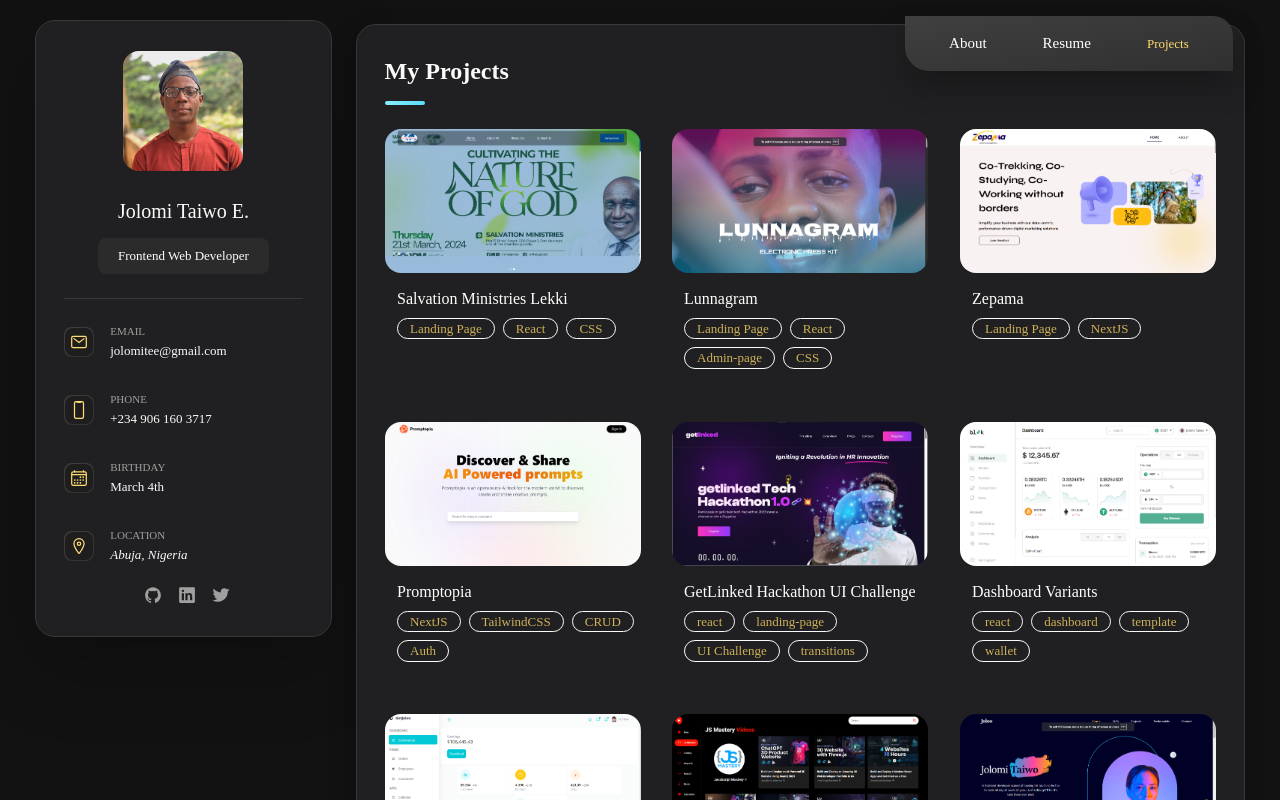
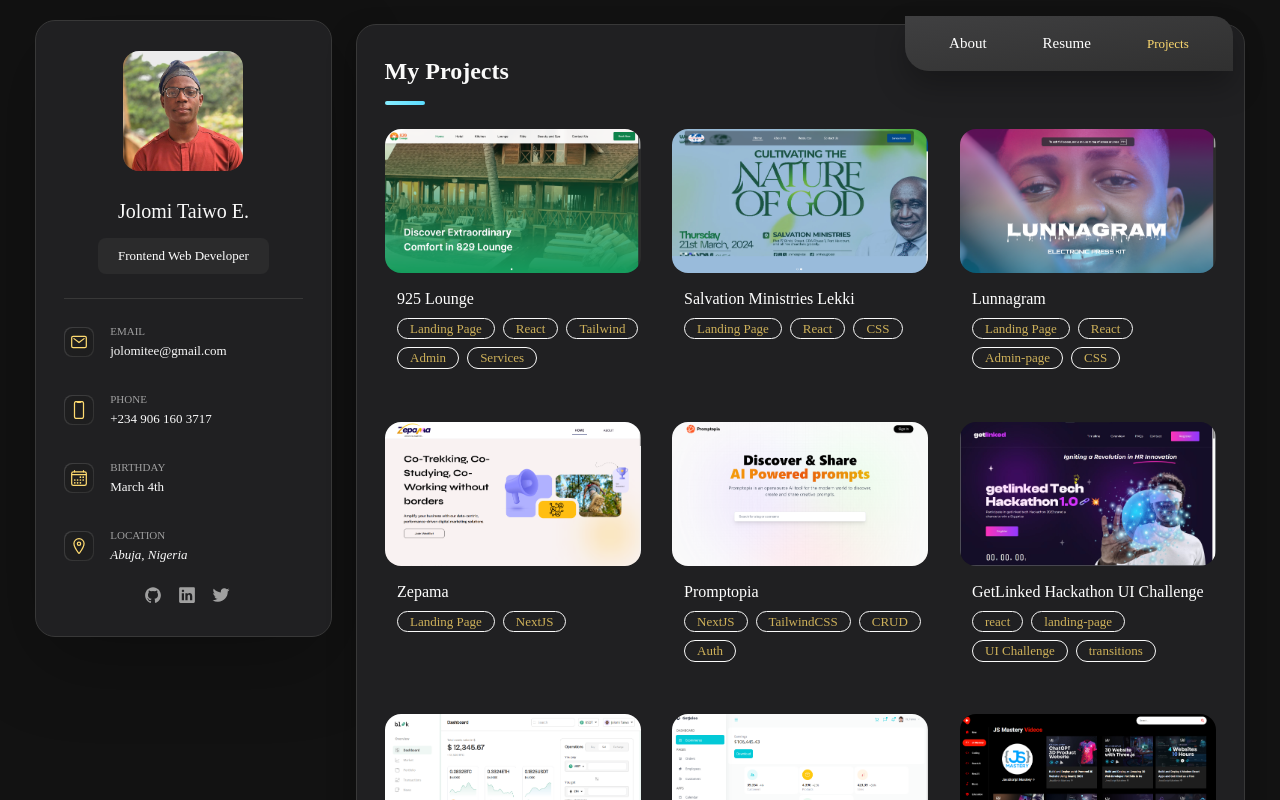
Before and after one commit to JolomiTee/JolomiTee-s-Portfolio, a React (Vite) app: page /projects in a window 1280 px wide. Shown: the top 800 px of the page. Built offline with nearby package versions, Linux system fonts and the light colour scheme.

Commit message:
added project 26- 819 lounge

```diff
--- a/src/data/data.js
+++ b/src/data/data.js
@@ -22,6 +22,7 @@
 import Project23 from "../assets/images/ProjectImg/Project23.png";
 import Project24 from "../assets/images/ProjectImg/Project24.png";
 import Project25 from "../assets/images/ProjectImg/Project25.png";
+import Project26 from "../assets/images/ProjectImg/Project26.png";
 
 export const projects = [
 	{
@@ -190,6 +191,13 @@
 		link: "https://smlekki.com",
 		img: Project25,
 		category: "Landing Page, React, CSS",
+		responsive: true,
+	},
+	{
+		name: "925 Lounge",
+		link: "https://829-lounge.vercel.app.com",
+		img: Project26,
+		category: "Landing Page, React, Tailwind, Admin, Services",
 		responsive: true,
 	},
 	// {
```
Also changed, not shown: src/assets/images/ProjectImg/Project26.png (added).
